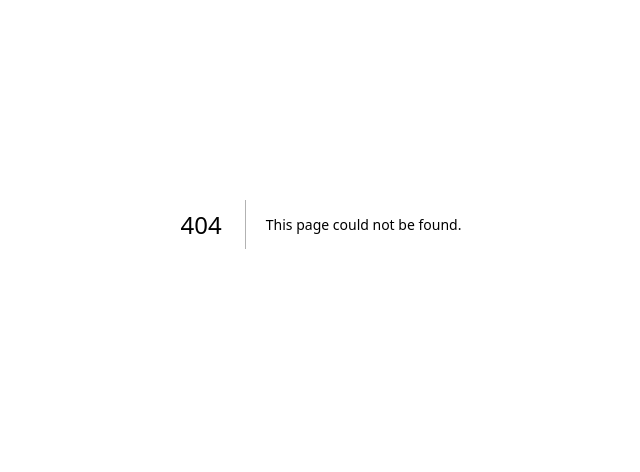
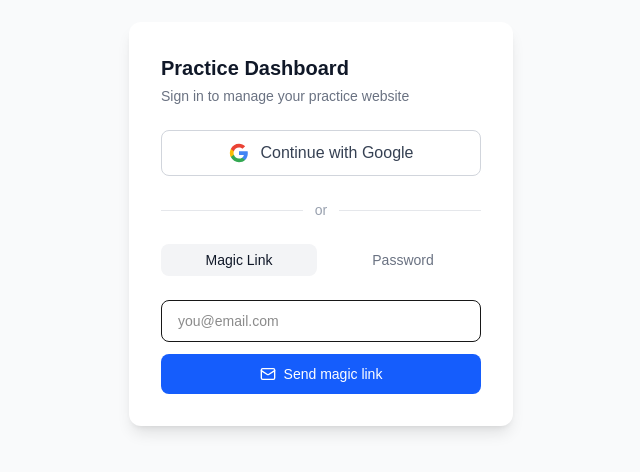
Before and after one commit to gyndok/santelis-health, a Next.js app: page /dashboard/login in a window 1280 px wide. Before the commit this address had no page. Shown: the part 176-648 px from the top of the page, without its empty margins (319-959 px from the left). Built offline with nearby package versions, Linux system fonts and the light colour scheme.

Commit message:
feat: add dashboard login page and update middleware for /dashboard routes

```diff
--- /dev/null
+++ b/src/app/dashboard/login/page.tsx
@@ -0,0 +1,277 @@
+"use client";
+
+import { useState, Suspense } from "react";
+import { useSearchParams } from "next/navigation";
+import { createSupabaseBrowser } from "@/lib/supabase-browser";
+import { Mail, Loader2, Eye, EyeOff } from "lucide-react";
+
+export default function DashboardLoginPage() {
+  return (
+    <Suspense>
+      <LoginForm />
+    </Suspense>
+  );
+}
+
+function LoginForm() {
+  const [mode, setMode] = useState<"magic" | "password">("magic");
+  const [email, setEmail] = useState("");
+  const [password, setPassword] = useState("");
+  const [showPassword, setShowPassword] = useState(false);
+  const [loading, setLoading] = useState(false);
+  const [googleLoading, setGoogleLoading] = useState(false);
+  const [magicLinkSent, setMagicLinkSent] = useState(false);
+  const [error, setError] = useState("");
+  const searchParams = useSearchParams();
+
+  const urlError = searchParams.get("error");
+
+  async function handleGoogleSignIn() {
+    setError("");
+    setGoogleLoading(true);
+
+    try {
+      const supabase = createSupabaseBrowser();
+      const { error } = await supabase.auth.signInWithOAuth({
+        provider: "google",
+        options: {
+          redirectTo: `${window.location.origin}/auth/callback?next=/dashboard`,
+        },
+      });
+
+      if (error) {
+        setError(error.message);
+        setGoogleLoading(false);
+      }
+    } catch {
+      setError("Something went wrong");
+      setGoogleLoading(false);
+    }
+  }
+
+  async function handleMagicLink(e: React.FormEvent) {
+    e.preventDefault();
+    if (!email) return;
+
+    setError("");
+    setLoading(true);
+
+    try {
+      const supabase = createSupabaseBrowser();
+      const { error } = await supabase.auth.signInWithOtp({
+        email,
+        options: {
+          emailRedirectTo: `${window.location.origin}/auth/callback?next=/dashboard`,
+        },
+      });
+
+      if (error) {
+        setError(error.message);
+      } else {
+        setMagicLinkSent(true);
+      }
+    } catch {
+      setError("Something went wrong");
+    } finally {
+      setLoading(false);
+    }
+  }
+
+  async function handlePasswordSignIn(e: React.FormEvent) {
+    e.preventDefault();
+    if (!email || !password) return;
+
+    setError("");
+    setLoading(true);
+
+    try {
+      const supabase = createSupabaseBrowser();
+      const { error } = await supabase.auth.signInWithPassword({
+        email,
+        password,
+      });
+
+      if (error) {
+        if (error.message.includes("Invalid login")) {
+          // Try signing up
+          const { error: signUpError } = await supabase.auth.signUp({
+            email,
+            password,
+            options: {
+              emailRedirectTo: `${window.location.origin}/auth/callback?next=/dashboard`,
+            },
+          });
+          if (signUpError) {
+            setError(signUpError.message);
+          } else {
+            setMagicLinkSent(true);
+            setError("");
+          }
+        } else {
+          setError(error.message);
+        }
+      } else {
+        window.location.href = "/dashboard";
+      }
+    } catch {
+      setError("Something went wrong");
+    } finally {
+      setLoading(false);
+    }
+  }
+
+  return (
+    <div className="min-h-screen flex items-center justify-center bg-gray-50">
+      <div className="bg-white p-8 rounded-xl shadow-lg w-full max-w-sm space-y-6">
+        <div>
+          <h1 className="text-xl font-bold text-gray-900">Practice Dashboard</h1>
+          <p className="text-sm text-gray-500 mt-1">
+            Sign in to manage your practice website
+          </p>
+        </div>
+
+        {urlError === "no_practice" && (
+          <div className="text-amber-700 text-sm bg-amber-50 p-3 rounded-lg">
+            No practice found for your account.{" "}
+            <a href="/onboard" className="underline font-medium">
+              Create one now
+            </a>
+          </div>
+        )}
+        {urlError === "auth_failed" && (
+          <p className="text-red-600 text-sm bg-red-50 p-3 rounded-lg">
+            Authentication failed. Please try again.
+          </p>
+        )}
+        {error && (
+          <p className="text-red-600 text-sm bg-red-50 p-3 rounded-lg">{error}</p>
+        )}
+
+        {/* Google Sign In */}
+        <button
+          onClick={handleGoogleSignIn}
+          disabled={googleLoading}
+          className="w-full flex items-center justify-center gap-3 py-2.5 border border-gray-300 rounded-lg font-medium text-gray-700 hover:bg-gray-50 disabled:opacity-50 transition-colors"
+        >
+          {googleLoading ? (
+            <Loader2 className="w-5 h-5 animate-spin" />
+          ) : (
+            <svg className="w-5 h-5" viewBox="0 0 24 24">
+              <path d="M22.56 12.25c0-.78-.07-1.53-.2-2.25H12v4.26h5.92a5.06 5.06 0 0 1-2.2 3.32v2.77h3.57c2.08-1.92 3.28-4.74 3.28-8.1z" fill="#4285F4" />
+              <path d="M12 23c2.97 0 5.46-.98 7.28-2.66l-3.57-2.77c-.98.66-2.23 1.06-3.71 1.06-2.86 0-5.29-1.93-6.16-4.53H2.18v2.84C3.99 20.53 7.7 23 12 23z" fill="#34A853" />
+              <path d="M5.84 14.09c-.22-.66-.35-1.36-.35-2.09s.13-1.43.35-2.09V7.07H2.18C1.43 8.55 1 10.22 1 12s.43 3.45 1.18 4.93l2.85-2.22.81-.62z" fill="#FBBC05" />
+              <path d="M12 5.38c1.62 0 3.06.56 4.21 1.64l3.15-3.15C17.45 2.09 14.97 1 12 1 7.7 1 3.99 3.47 2.18 7.07l3.66 2.84c.87-2.6 3.3-4.53 6.16-4.53z" fill="#EA4335" />
+            </svg>
+          )}
+          Continue with Google
+        </button>
+
+        {/* Divider */}
+        <div className="relative">
+          <div className="absolute inset-0 flex items-center">
+            <div className="w-full border-t border-gray-200" />
+          </div>
+          <div className="relative flex justify-center text-sm">
+            <span className="px-3 bg-white text-gray-400">or</span>
+          </div>
+        </div>
+
+        {/* Toggle between magic link and password */}
+        <div className="flex gap-2 text-sm">
+          <button
+            onClick={() => setMode("magic")}
+            className={`flex-1 py-1.5 rounded-lg font-medium transition-colors ${
+              mode === "magic" ? "bg-gray-100 text-gray-900" : "text-gray-500 hover:text-gray-700"
+            }`}
+          >
+            Magic Link
+          </button>
+          <button
+            onClick={() => setMode("password")}
+            className={`flex-1 py-1.5 rounded-lg font-medium transition-colors ${
+              mode === "password" ? "bg-gray-100 text-gray-900" : "text-gray-500 hover:text-gray-700"
+            }`}
+          >
+            Password
+          </button>
+        </div>
+
+        {magicLinkSent ? (
+          <div className="text-center space-y-2">
+            <Mail className="w-10 h-10 text-blue-500 mx-auto" />
+            <p className="font-medium text-gray-900">Check your email</p>
+            <p className="text-sm text-gray-500">
+              We sent a sign-in link to <strong>{email}</strong>
+            </p>
+            <button
+              onClick={() => setMagicLinkSent(false)}
+              className="text-sm text-blue-600 hover:underline"
+            >
+              Use a different email
+            </button>
+          </div>
+        ) : mode === "magic" ? (
+          <form onSubmit={handleMagicLink} className="space-y-3">
+            <input
+              type="email"
+              value={email}
+              onChange={(e) => setEmail(e.target.value)}
+              placeholder="you@email.com"
+              className="w-full px-4 py-2.5 border rounded-lg focus:outline-none focus:ring-2 focus:ring-blue-500 text-sm"
+              required
+            />
+            <button
+              type="submit"
+              disabled={loading}
+              className="w-full py-2.5 bg-blue-600 text-white rounded-lg text-sm font-medium hover:bg-blue-700 disabled:opacity-50 flex items-center justify-center gap-2"
+            >
+              {loading ? (
+                <Loader2 className="w-4 h-4 animate-spin" />
+              ) : (
+                <Mail className="w-4 h-4" />
+              )}
+              Send magic link
+            </button>
+          </form>
+        ) : (
+          <form onSubmit={handlePasswordSignIn} className="space-y-3">
+            <input
+              type="email"
+              value={email}
+              onChange={(e) => setEmail(e.target.value)}
+              placeholder="you@email.com"
+              className="w-full px-4 py-2.5 border rounded-lg focus:outline-none focus:ring-2 focus:ring-blue-500 text-sm"
+              required
+            />
+            <div className="relative">
+              <input
+                type={showPassword ? "text" : "password"}
+                value={password}
+                onChange={(e) => setPassword(e.target.value)}
+                placeholder="Password"
+                className="w-full px-4 py-2.5 border rounded-lg focus:outline-none focus:ring-2 focus:ring-blue-500 text-sm pr-10"
+                required
+                minLength={6}
+              />
+              <button
+                type="button"
+                onClick={() => setShowPassword(!showPassword)}
+                className="absolute right-3 top-1/2 -translate-y-1/2 text-gray-400 hover:text-gray-600"
+              >
+                {showPassword ? <EyeOff className="w-4 h-4" /> : <Eye className="w-4 h-4" />}
+              </button>
+            </div>
+            <button
+              type="submit"
+              disabled={loading}
+              className="w-full py-2.5 bg-blue-600 text-white rounded-lg text-sm font-medium hover:bg-blue-700 disabled:opacity-50 flex items-center justify-center gap-2"
+            >
+              {loading ? <Loader2 className="w-4 h-4 animate-spin" /> : null}
+              Sign in
+            </button>
+          </form>
+        )}
+      </div>
+    </div>
+  );
+}
--- a/src/middleware.ts
+++ b/src/middleware.ts
@@ -2,15 +2,21 @@ import { type NextRequest, NextResponse } from "next/server";
 import { createServerClient } from "@supabase/ssr";
 
 export async function middleware(request: NextRequest) {
-  // Only protect /admin routes
-  if (!request.nextUrl.pathname.startsWith("/admin")) {
+  const { pathname } = request.nextUrl;
+
+  // Only protect /admin and /dashboard routes
+  const isAdmin = pathname.startsWith("/admin");
+  const isDashboard = pathname.startsWith("/dashboard");
+
+  if (!isAdmin && !isDashboard) {
     return NextResponse.next();
   }
 
-  // Allow the login page and auth callback
+  // Allow login pages and auth callback
   if (
-    request.nextUrl.pathname === "/admin/login" ||
-    request.nextUrl.pathname === "/auth/callback"
+    pathname === "/admin/login" ||
+    pathname === "/dashboard/login" ||
+    pathname === "/auth/callback"
   ) {
     return NextResponse.next();
   }
@@ -47,21 +53,24 @@ export async function middleware(request: NextRequest) {
   } = await supabase.auth.getUser();
 
   if (!user) {
-    const loginUrl = new URL("/admin/login", request.url);
+    const loginPath = isAdmin ? "/admin/login" : "/dashboard/login";
+    const loginUrl = new URL(loginPath, request.url);
     return NextResponse.redirect(loginUrl);
   }
 
-  // Optional: restrict to specific email(s)
-  const allowedEmails = process.env.ADMIN_EMAILS?.split(",").map((e) => e.trim());
-  if (allowedEmails && allowedEmails.length > 0 && !allowedEmails.includes(user.email || "")) {
-    const loginUrl = new URL("/admin/login", request.url);
-    loginUrl.searchParams.set("error", "unauthorized");
-    return NextResponse.redirect(loginUrl);
+  // Admin routes: restrict to ADMIN_EMAILS
+  if (isAdmin) {
+    const allowedEmails = process.env.ADMIN_EMAILS?.split(",").map((e) => e.trim());
+    if (allowedEmails && allowedEmails.length > 0 && !allowedEmails.includes(user.email || "")) {
+      const loginUrl = new URL("/admin/login", request.url);
+      loginUrl.searchParams.set("error", "unauthorized");
+      return NextResponse.redirect(loginUrl);
+    }
   }
 
   return response;
 }
 
 export const config = {
-  matcher: ["/admin/:path*"],
+  matcher: ["/admin/:path*", "/dashboard/:path*"],
 };
```
